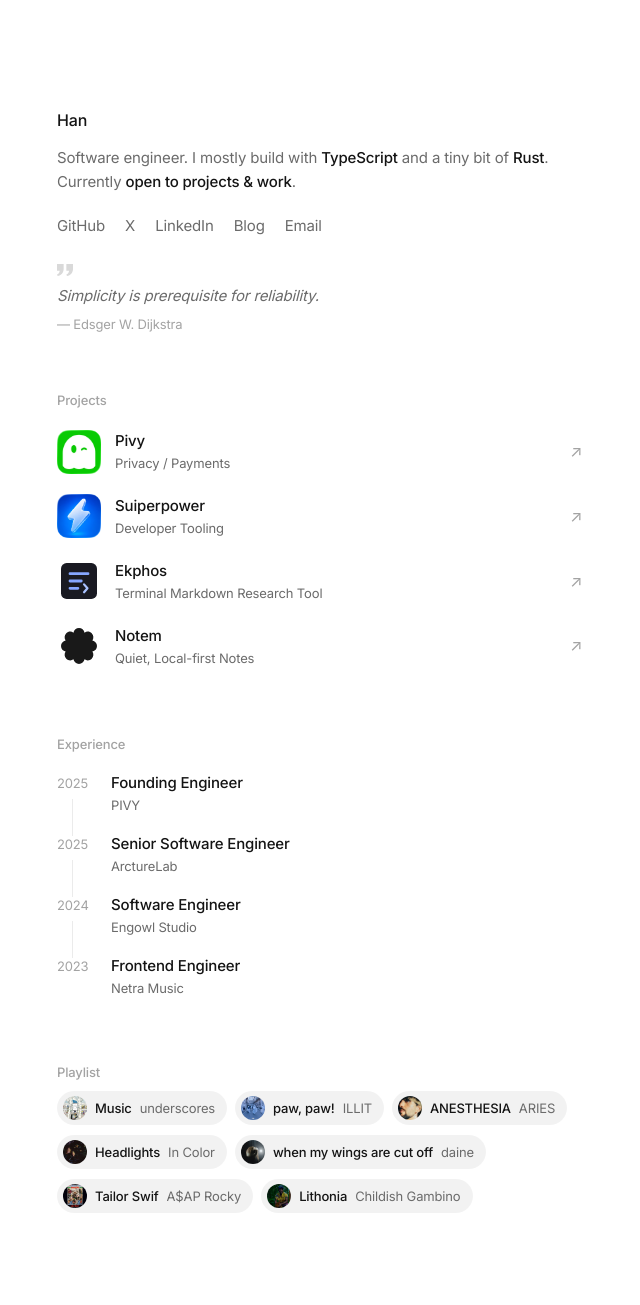
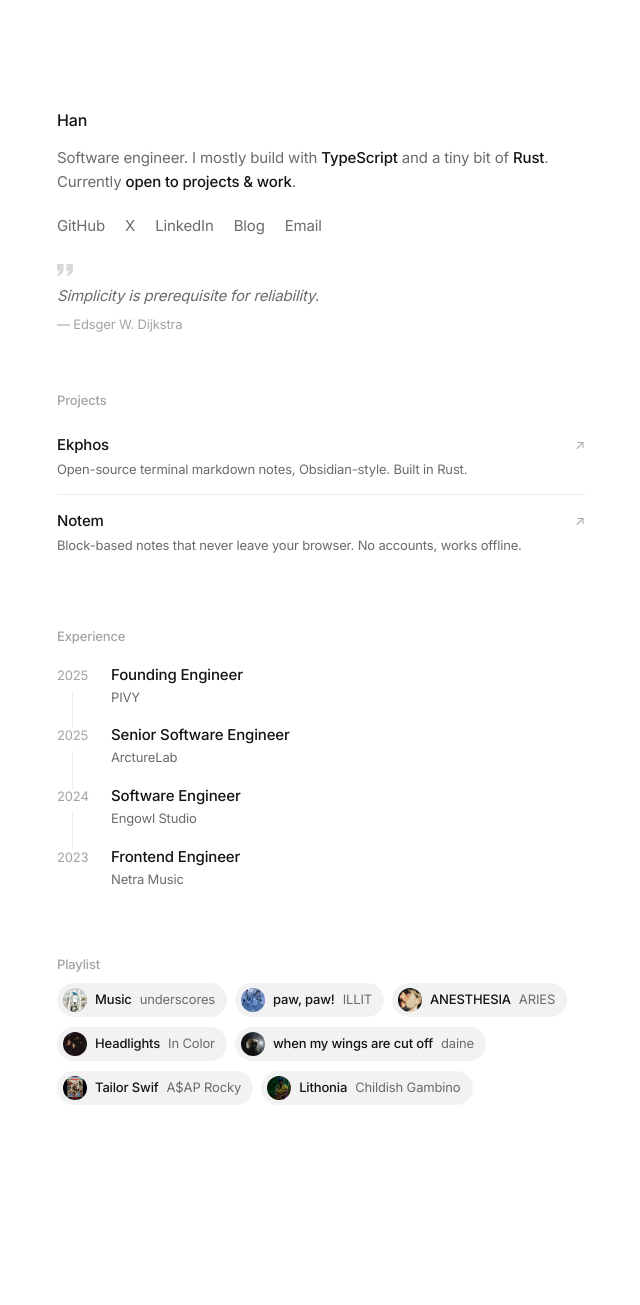
Before and after one commit to hanebox/hanebox.github.io, a Jekyll site: the page built from index.html, in a window 1280 px wide. Shown: the whole page, without its empty margins (319-959 px from the left). Built offline with Jekyll 4.4.1, drawn with Linux system fonts in a browser that asks for light colours; after the commit the page ends 1197 px from its top, so only the background shows below that.

Commit message:
adjust projects

```diff
--- a/index.html
+++ b/index.html
@@ -1,7 +1,7 @@
 ---
 layout: default
 title: Software Engineer
-description: Han is a software engineer building tools like Pivy and Suiperpower. Open to projects and work.
+description: Han is a software engineer building tools like Ekphos and Notem. Open to projects and work.
 ---
             <header class="hero">
                 <h1 class="name">Han</h1>
@@ -61,65 +61,16 @@ description: Han is a software engineer building tools like Pivy and Suiperpower
                     <li>
                         <a
                             class="project-row"
-                            href="https://pivy.me"
-                            target="_blank"
-                            rel="noopener noreferrer"
-                        >
-                            <img
-                                class="project-image"
-                                src="{{ '/assets/projects/pivy-v2-glass.webp' | relative_url }}"
-                                alt="Pivy"
-                                width="44"
-                                height="44"
-                                loading="lazy"
-                            />
-                            <span class="project-meta">
-                                <span class="project-title">Pivy</span>
-                                <span class="project-sub">Privacy / Payments</span>
-                            </span>
-                            <span class="project-arrow" aria-hidden="true">↗</span>
-                        </a>
-                    </li>
-                    <li>
-                        <a
-                            class="project-row"
-                            href="https://suiperpower.dev"
-                            target="_blank"
-                            rel="noopener noreferrer"
-                        >
-                            <img
-                                class="project-image"
-                                src="{{ '/assets/projects/suiperpower-icon.webp' | relative_url }}"
-                                alt="Suiperpower"
-                                width="44"
-                                height="44"
-                                loading="lazy"
-                            />
-                            <span class="project-meta">
-                                <span class="project-title">Suiperpower</span>
-                                <span class="project-sub">Developer Tooling</span>
-                            </span>
-                            <span class="project-arrow" aria-hidden="true">↗</span>
-                        </a>
-                    </li>
-                    <li>
-                        <a
-                            class="project-row"
                             href="https://ekphos.netlify.app"
                             target="_blank"
                             rel="noopener noreferrer"
                         >
-                            <img
-                                class="project-image project-image--ekphos"
-                                src="{{ '/assets/projects/ekphos-icon.svg' | relative_url }}"
-                                alt="Ekphos"
-                                width="44"
-                                height="44"
-                                loading="lazy"
-                            />
                             <span class="project-meta">
                                 <span class="project-title">Ekphos</span>
-                                <span class="project-sub">Terminal Markdown Research Tool</span>
+                                <span class="project-sub"
+                                    >Open-source terminal markdown notes,
+                                    Obsidian-style. Built in Rust.</span
+                                >
                             </span>
                             <span class="project-arrow" aria-hidden="true">↗</span>
                         </a>
@@ -131,17 +82,12 @@ description: Han is a software engineer building tools like Pivy and Suiperpower
                             target="_blank"
                             rel="noopener noreferrer"
                         >
-                            <img
-                                class="project-image project-image--notem"
-                                src="{{ '/assets/projects/notem-icon.svg' | relative_url }}"
-                                alt="Notem"
-                                width="44"
-                                height="44"
-                                loading="lazy"
-                            />
                             <span class="project-meta">
                                 <span class="project-title">Notem</span>
-                                <span class="project-sub">Quiet, Local-first Notes</span>
+                                <span class="project-sub"
+                                    >Block-based notes that never leave your
+                                    browser. No accounts, works offline.</span
+                                >
                             </span>
                             <span class="project-arrow" aria-hidden="true">↗</span>
                         </a>
--- a/styles.css
+++ b/styles.css
@@ -113,62 +113,42 @@ a {
   list-style: none;
 }
 
+.project-list li + li {
+  border-top: 1px solid var(--border);
+}
+
 .project-row {
   display: flex;
-  align-items: center;
-  gap: 0.875rem;
+  align-items: baseline;
+  gap: 0.75rem;
   margin-inline: -0.75rem;
-  padding: 0.625rem 0.75rem;
+  padding: 0.875rem 0.75rem;
   border-radius: 10px;
-  transition: background-color 150ms ease, transform 160ms var(--ease-out);
-}
-
-.project-row:active {
-  transform: scale(0.99);
-}
-
-.project-image {
-  flex: none;
-  width: 44px;
-  height: 44px;
-  border-radius: 8px;
-  object-fit: contain;
-}
-
-.project-image--ekphos,
-.project-image--notem {
-  padding: 0.25rem;
+  transition: background-color 150ms ease;
 }
 
 .project-meta {
   display: flex;
   flex-direction: column;
+  gap: 0.125rem;
   min-width: 0;
   flex: 1;
 }
 
 .project-title {
   font-weight: 500;
-  white-space: nowrap;
-  overflow: hidden;
-  text-overflow: ellipsis;
 }
 
 .project-sub {
   font-size: 0.8125rem;
   color: var(--muted);
-  white-space: nowrap;
-  overflow: hidden;
-  text-overflow: ellipsis;
+  text-wrap: pretty;
 }
 
 .project-arrow {
   flex: none;
-  width: 15px;
-  height: 15px;
   color: var(--faint);
-  font-size: 1rem;
-  line-height: 0.9;
+  font-size: 0.8125rem;
   transition: transform 200ms var(--ease-out), color 150ms ease;
 }
 
```
Also changed, not shown: assets/projects/ekphos-icon.svg (deleted), assets/projects/notem-icon.svg (deleted), assets/projects/pivy-v2-glass.webp (deleted), assets/projects/suiperpower-icon.webp (deleted).
